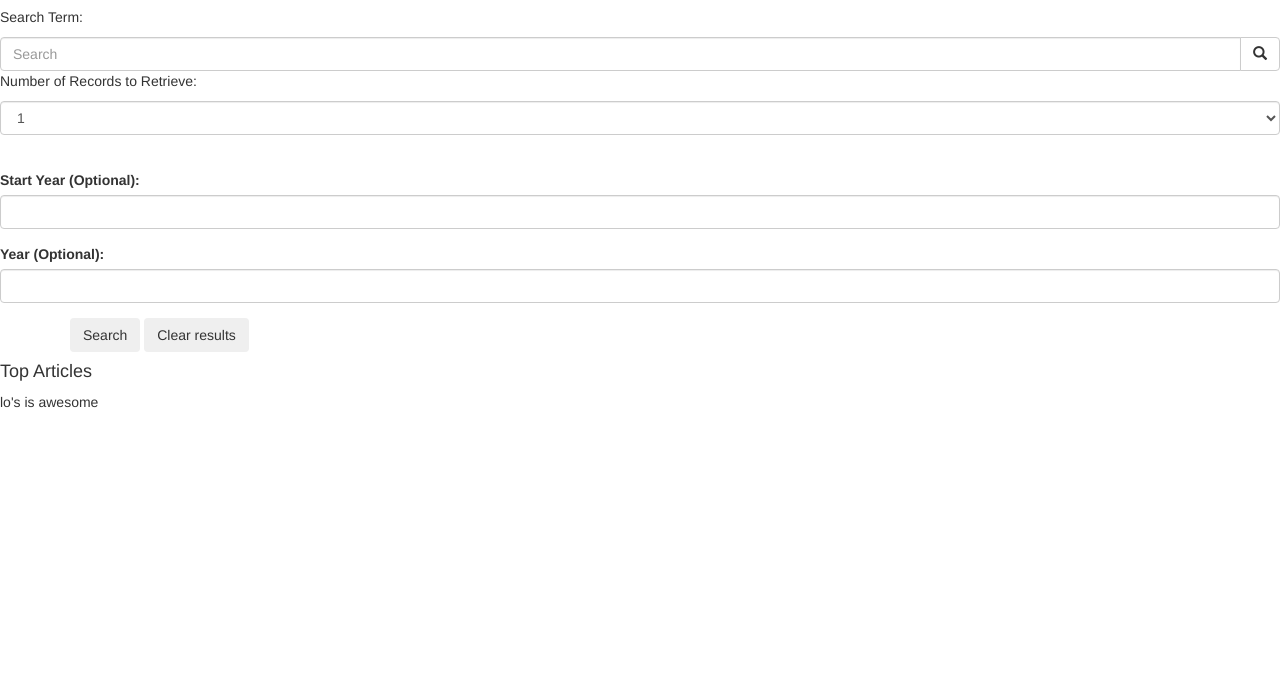
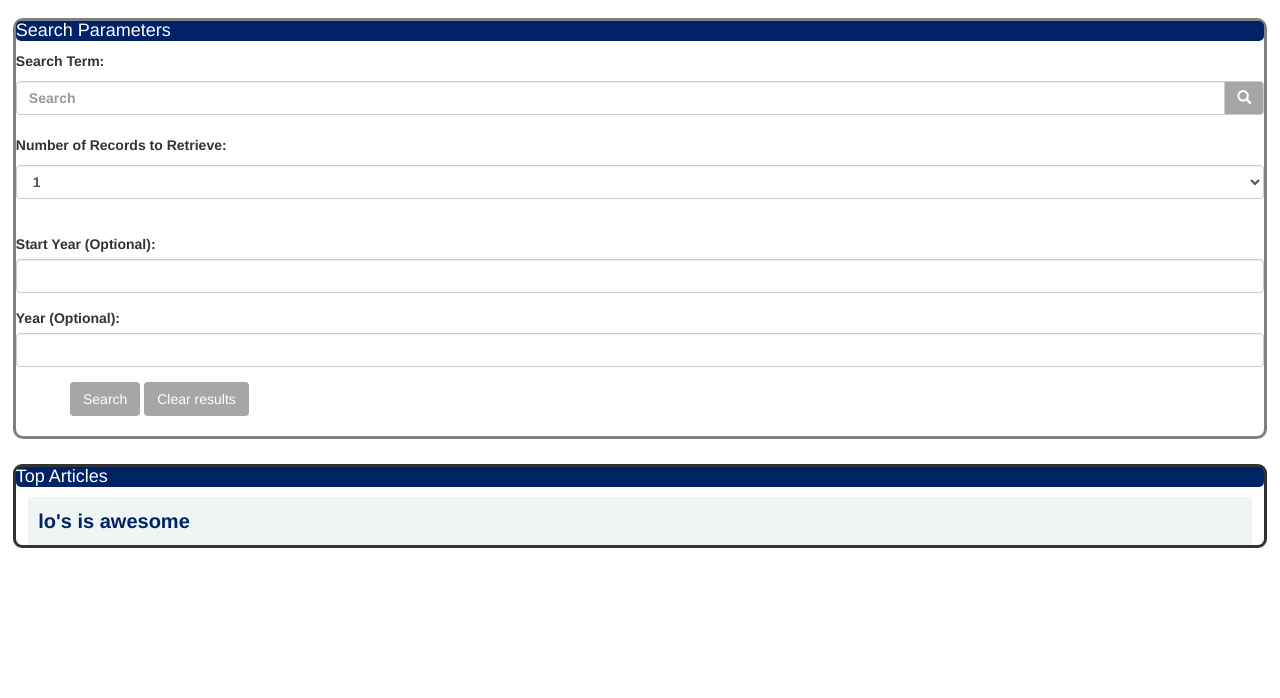
Before and after one commit to Torrespain/Times-API, a plain HTML site: page index.html in a window 1280 px wide. Shown: the part 102-800 px from the top of the page. Drawn offline with nearby package versions, Linux system fonts and the light colour scheme.

Commit message:
Fixed CSS

```diff
--- a/index.html
+++ b/index.html
@@ -4,7 +4,7 @@
 	<title>NYTSearch</title>
 <link rel="stylesheet" href="https://maxcdn.bootstrapcdn.com/bootstrap/3.3.7/css/bootstrap.min.css">
 
-<link rel="stylesheet" type="text/css" href="nyt.css">
+<link rel="stylesheet" type="text/css" href="assets/style/style.css">
 
 	<script type="text/javascript" src="https://cdnjs.cloudflare.com/ajax/libs/jquery/3.2.1/jquery.min.js"></script>
 
```
